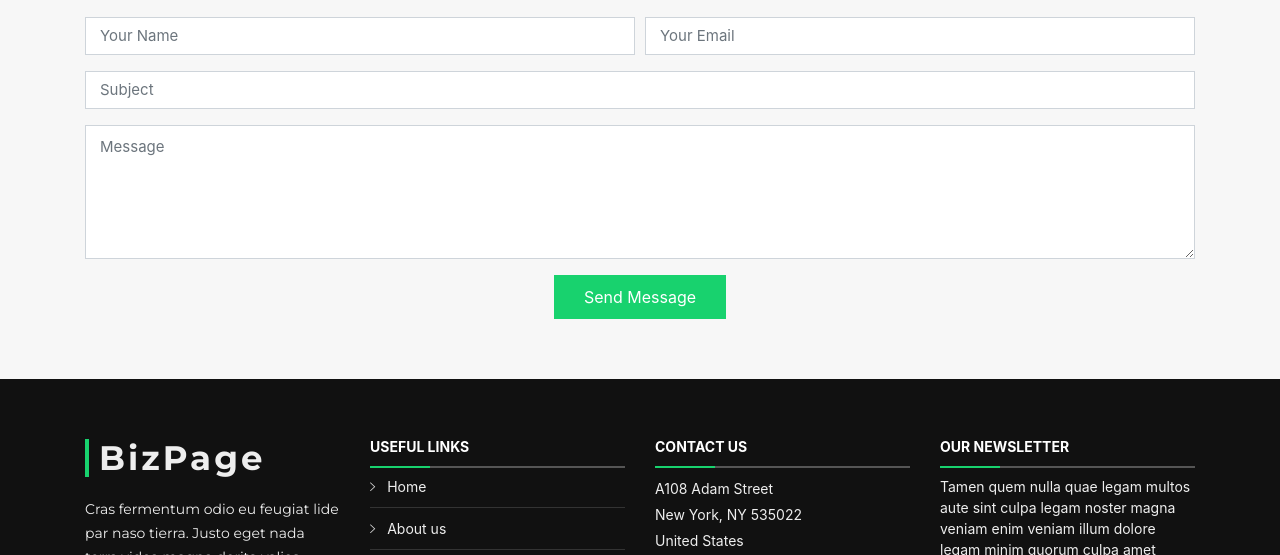
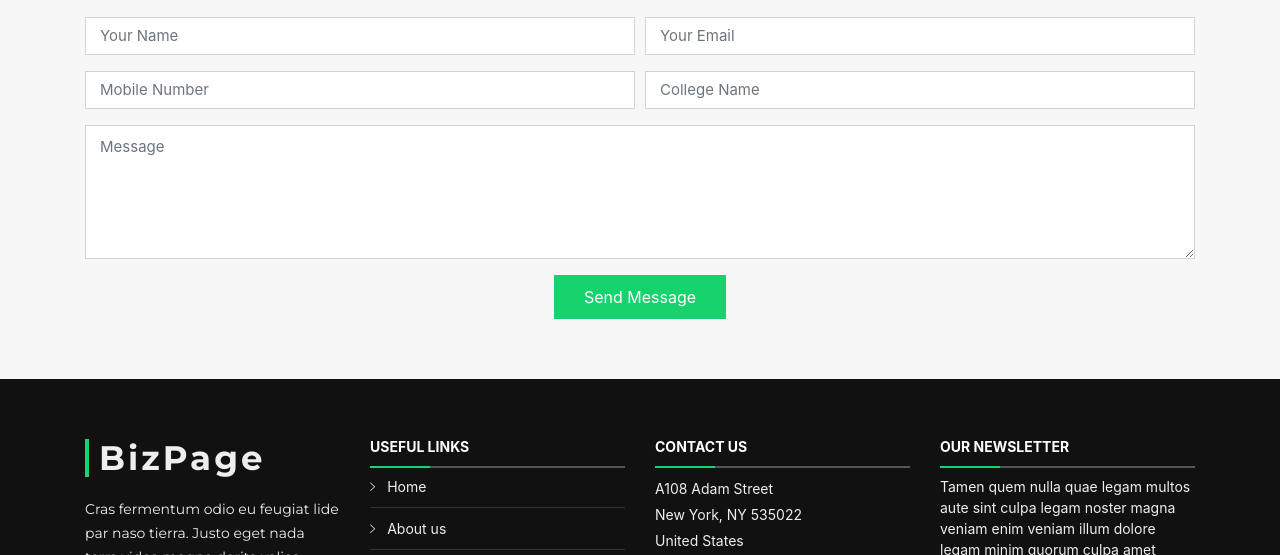
Before and after one commit to rakeshmina/lightwebsite, a website with bundled scripts: page index.html in a window 1280 px wide. Shown: the part 4192-4747 px from the top of the page. Built offline with nearby package versions, Linux system fonts and the light colour scheme; a web font is replaced by a local one.

Commit message:
Index page-form inputs modified

```diff
--- a/index.html
+++ b/index.html
@@ -442,9 +442,15 @@
                 <div class="validation"></div>
               </div>
             </div>
-            <div class="form-group">
-              <input type="text" class="form-control" name="subject" id="subject" placeholder="Subject" data-rule="minlen:4" data-msg="Please enter at least 8 chars of subject" />
-              <div class="validation"></div>
+            <div  class="form-row">
+              <div class="form-group col-md-6">
+                <input type="text" class="form-control" name="subject" id="subject" placeholder="Mobile Number" data-rule-minlength="10" data-rule-maxlength="10" data-rule-digits=”true” data-msg-minlength="Enter a valid phone number" data-msg-maxlength="Enter a valid phone number" data-msg-digits="Enter a valid phone number" />
+                <div class="validation"></div>
+              </div>
+              <div class="form-group col-md-6">
+                <input type="text" class="form-control" name="subject" id="subject" placeholder="College Name" data-rule="minlen:4" data-msg="Please enter at least 8 chars of subject" />
+                <div class="validation"></div>
+              </div>
             </div>
             <div class="form-group">
               <textarea class="form-control" name="message" rows="5" data-rule="required" data-msg="Please write something for us" placeholder="Message"></textarea>
```
